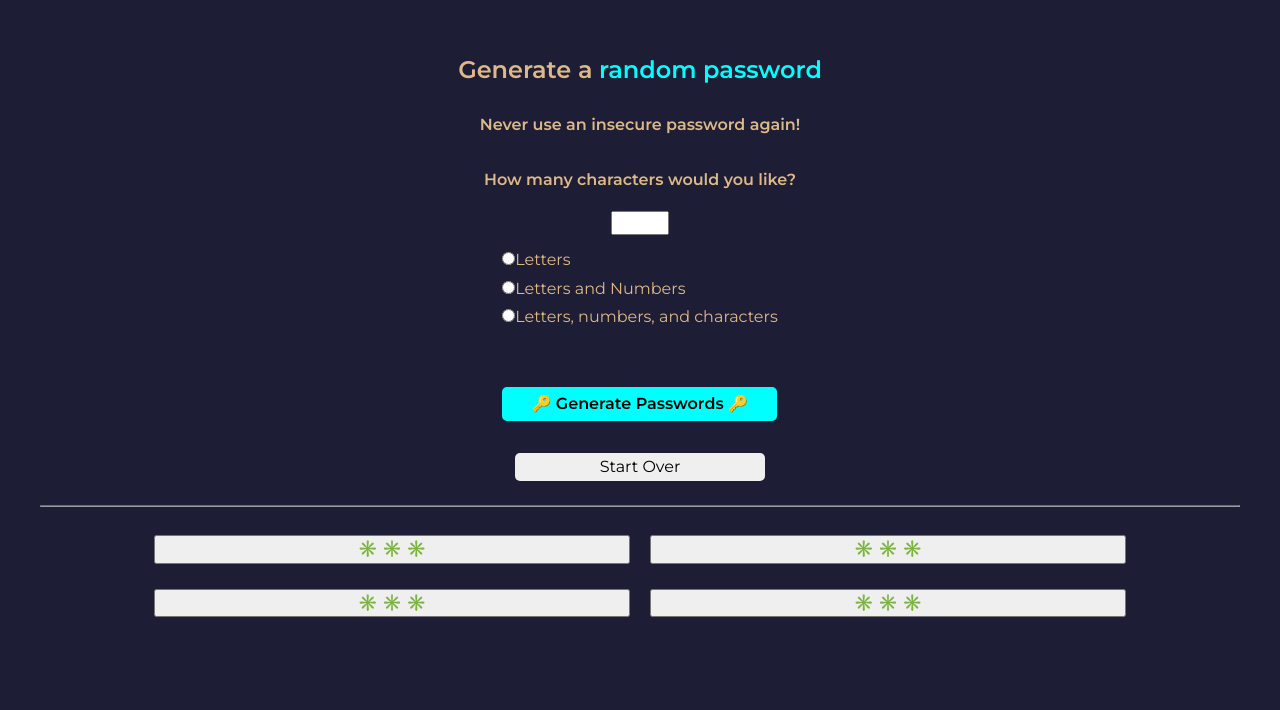
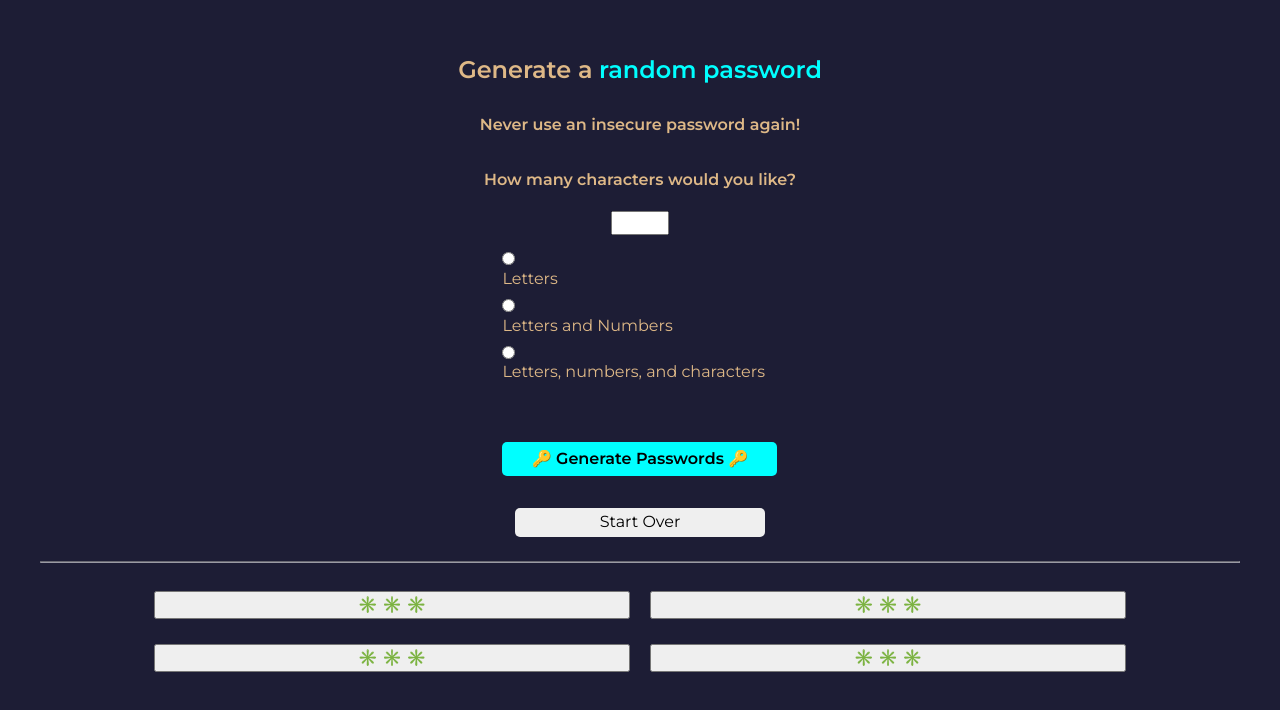
Before and after one commit to PercTruman/PasswordGenerator, a website built with webpack: page index.html in a window 1280 px wide. Built offline with nearby package versions, Linux system fonts and the light colour scheme.

Commit message:
fixed some input HTML

```diff
--- a/index.html
+++ b/index.html
@@ -12,9 +12,12 @@
                 <h4>How many characters would you like?</h4>
                 <input type = "text" id = "number"></input>
                 <form id="radioButtons" method =>
-                    <label><input type="radio" id="letters" name="kindOfPassword" value="letters">Letters</label>
-                    <label><input type="radio" id="lettersNumbers" name="kindOfPassword" value="lettersNumbers">Letters and Numbers</label>
-                    <label><input type="radio"id="lettersNumbersCharacters" name="kindOfPassword" value="lettersNumbersCharacters">Letters, numbers, and characters</label>
+                    <input type="radio" id="letters" name="kindOfPassword" value="letters"/>
+                        <label for="letters">Letters</label>
+                    <input type="radio" id="lettersNumbers" name="kindOfPassword" value="lettersNumbers"/>
+                        <label for="Letters and Numbers">Letters and Numbers</label>
+                    <input type="radio"id="lettersNumbersCharacters" name="kindOfPassword" value="lettersNumbersCharacters"/>
+                        <label for="lettersNumbersCharacters">Letters, numbers, and characters</label>
                     <input type="submit" id = "generator" value= "🔑 Generate Passwords 🔑"></input>
                 </form>
             </div>
```
